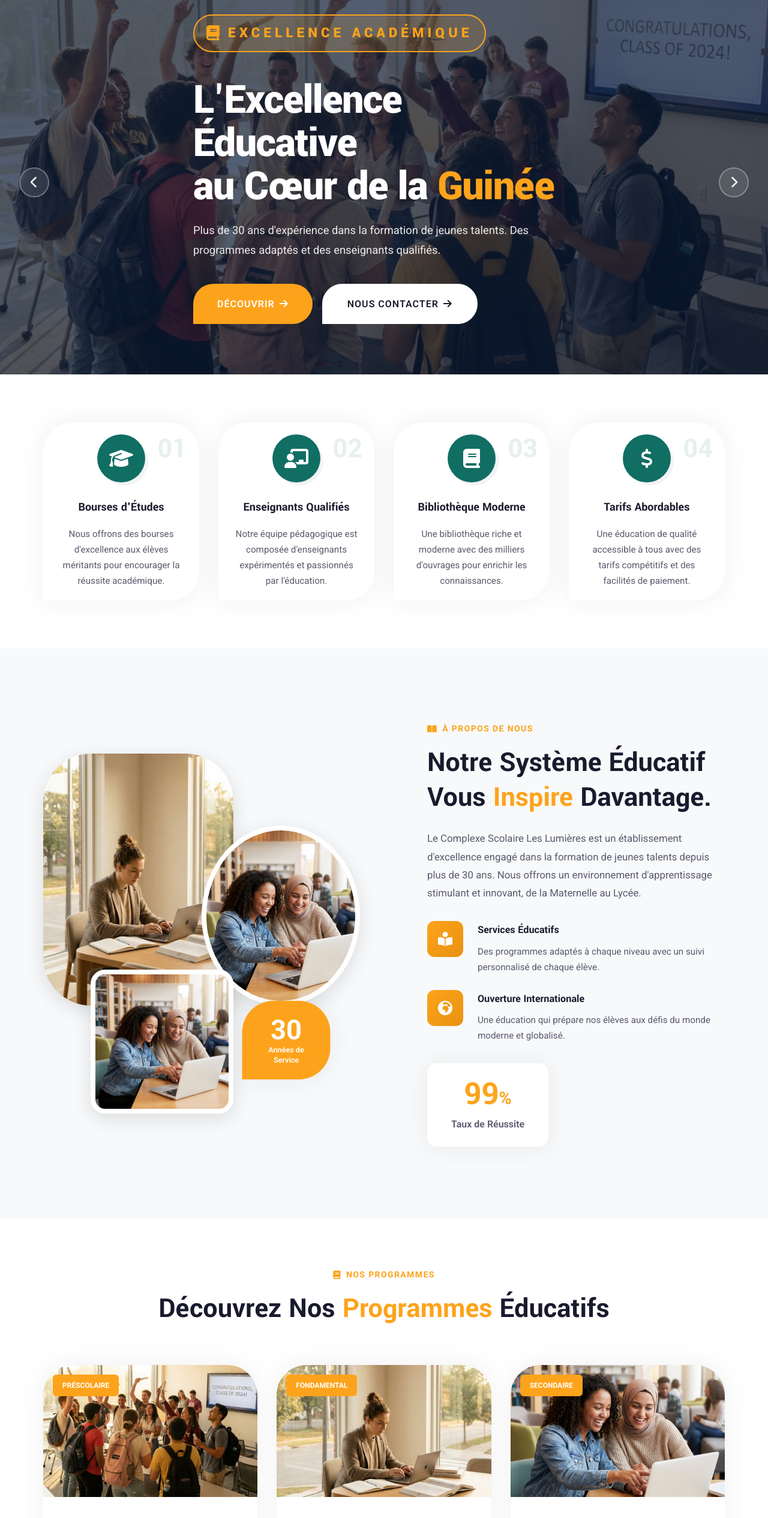
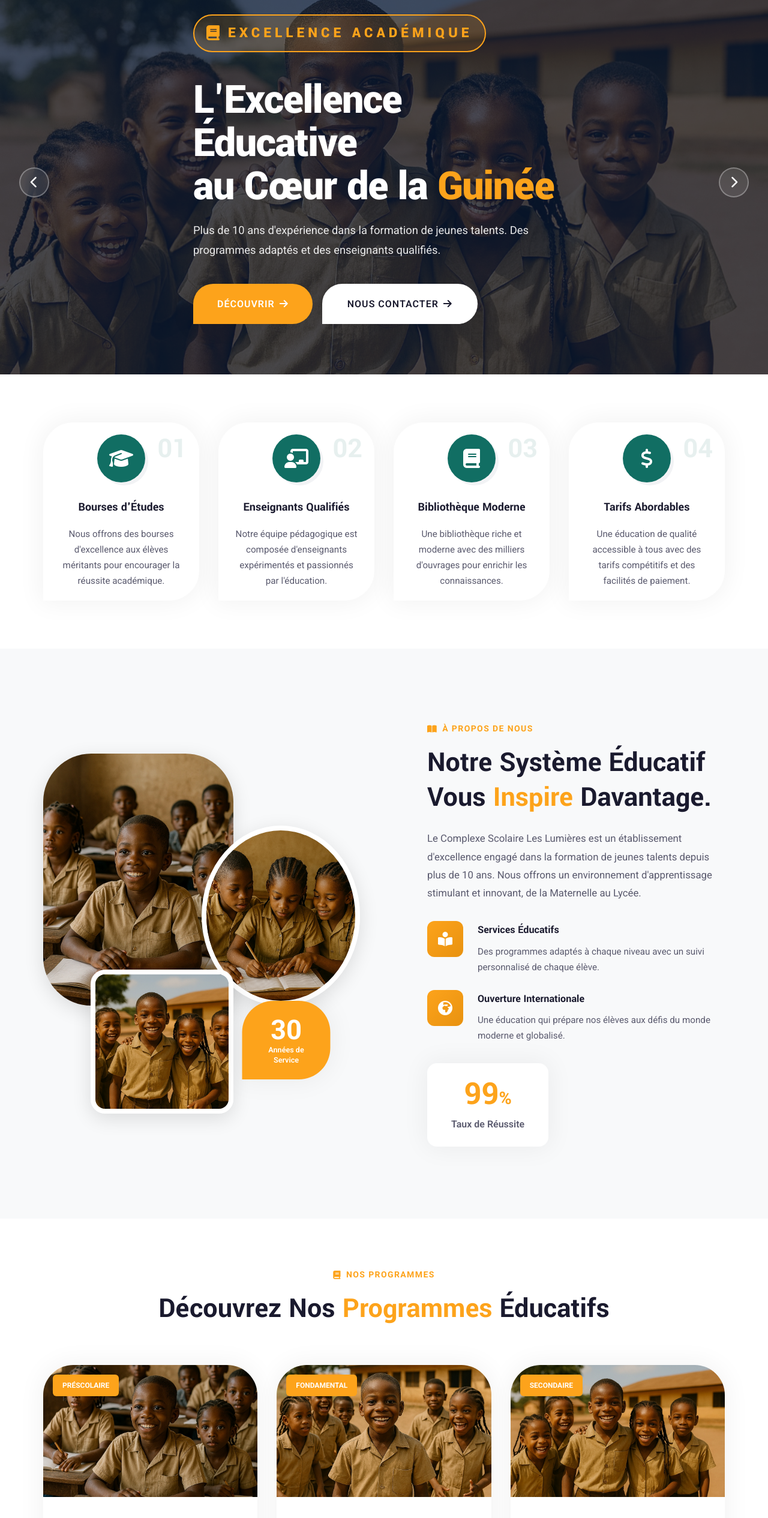
Before and after one commit to grisonclub/Les-lumi-re, a plain HTML site: page index.html in a window 1280 px wide. Shown: the part 240-2770 px from the top of the page at 60% size. Drawn offline with Linux system fonts and the light colour scheme.

Commit message:
Second commit

```diff
--- a/index.html
+++ b/index.html
@@ -36,9 +36,9 @@
                 </div>
             </div>
             <div class="top-bar__right">
-                <span class="top-bar__item"><i class="fas fa-map-marker-alt"></i> Conakry, Guinée</span>
+                <span class="top-bar__item"><i class="fas fa-map-marker-alt"></i> Coyah, Guinée</span>
                 <span class="top-bar__item"><i class="fas fa-envelope"></i> contact@leslumieres.gn</span>
-                <span class="top-bar__item"><i class="fas fa-phone"></i> +224 123 654 7898</span>
+                <span class="top-bar__item"><i class="fas fa-phone"></i> +224 123 456 789</span>
             </div>
         </div>
     </div>
@@ -91,7 +91,7 @@
             <div class="slider-container">
                 <!-- Slide 1 -->
                 <div class="slide active">
-                    <div class="slide__bg" style="background-image: url('images/hero.png');">
+                    <div class="slide__bg" style="background-image: url('images/eleves-ecole.jpg');">
                     </div>
                     <div class="slide__overlay"></div>
                     <div class="container slide__content">
@@ -115,7 +115,7 @@
 
                 <!-- Slide 2 -->
                 <div class="slide">
-                    <div class="slide__bg" style="background-image: url('images/hero.png');">
+                    <div class="slide__bg" style="background-image: url('images/groupe-eleves.jpg');">
                     </div>
                     <div class="slide__overlay"></div>
                     <div class="container slide__content">
@@ -125,7 +125,7 @@
                             au Cœur de la <span class="text-highlight">Guinée</span>
                         </h1>
                         <p class="hero__subtitle">
-                            Plus de 30 ans d'expérience dans la formation de jeunes talents.
+                            Plus de 10 ans d'expérience dans la formation de jeunes talents.
                             Des programmes adaptés et des enseignants qualifiés.
                         </p>
                         <div class="hero__buttons">
@@ -139,7 +139,7 @@
 
                 <!-- Slide 3 -->
                 <div class="slide">
-                    <div class="slide__bg" style="background-image: url('images/hero.png');">
+                    <div class="slide__bg" style="background-image: url('images/collaboration-eleves.jpg');">
                     </div>
                     <div class="slide__overlay"></div>
                     <div class="container slide__content">
@@ -238,14 +238,14 @@
             <div class="container about__container">
                 <div class="about__images">
                     <div class="about__image-main">
-                        <img src="images/about-student.png" alt="Étudiante studieuse">
+                        <img src="images/classe-eleves.jpg" alt="Élèves en classe">
                     </div>
                     <div class="about__image-circle">
-                        <img src="images/about-collaboration.png" alt="Collaboration étudiante">
+                        <img src="images/collaboration-eleves.jpg" alt="Collaboration entre élèves">
                         <div class="circle-decoration"></div>
                     </div>
                     <div class="about__image-small">
-                        <img src="images/about-collaboration.png" alt="Apprentissage">
+                        <img src="images/groupe-eleves.jpg" alt="Groupe d'élèves">
                     </div>
                     <div class="about__badge">
                         <div class="badge-circle">
@@ -263,7 +263,7 @@
                     </h2>
                     <p class="section-text">
                         Le Complexe Scolaire Les Lumières est un établissement d'excellence engagé dans la formation
-                        de jeunes talents depuis plus de 30 ans. Nous offrons un environnement d'apprentissage
+                        de jeunes talents depuis plus de 10 ans. Nous offrons un environnement d'apprentissage
                         stimulant et innovant, de la Maternelle au Lycée.
                     </p>
 
@@ -314,7 +314,7 @@
                     <!-- Course 1 -->
                     <div class="course-card">
                         <div class="course-card__image">
-                            <img src="images/hero.png" alt="Maternelle">
+                            <img src="images/classe-eleves.jpg" alt="Maternelle">
                             <span class="course-card__category">Préscolaire</span>
                         </div>
                         <div class="course-card__content">
@@ -333,7 +333,7 @@
                     <!-- Course 2 -->
                     <div class="course-card">
                         <div class="course-card__image">
-                            <img src="images/about-student.png" alt="Primaire">
+                            <img src="images/eleves-ecole.jpg" alt="Primaire">
                             <span class="course-card__category">Fondamental</span>
                         </div>
                         <div class="course-card__content">
@@ -352,7 +352,7 @@
                     <!-- Course 3 -->
                     <div class="course-card">
                         <div class="course-card__image">
-                            <img src="images/about-collaboration.png" alt="Collège">
+                            <img src="images/groupe-eleves.jpg" alt="Collège">
                             <span class="course-card__category">Secondaire</span>
                         </div>
                         <div class="course-card__content">
@@ -629,7 +629,7 @@
                                 <i class="fas fa-map-marker-alt"></i>
                             </div>
                             <h4>Notre Adresse</h4>
-                            <p>Quartier Matam, Conakry<br>République de Guinée</p>
+                            <p>Quartier Cocherie, Coyah<br>République de Guinée</p>
                         </div>
 
                         <div class="contact-info-card">
```
Also changed, not shown: images/classe-eleves.jpg (added), images/collaboration-eleves.jpg (added), images/eleves-ecole.jpg (added), images/groupe-eleves.jpg (added).
